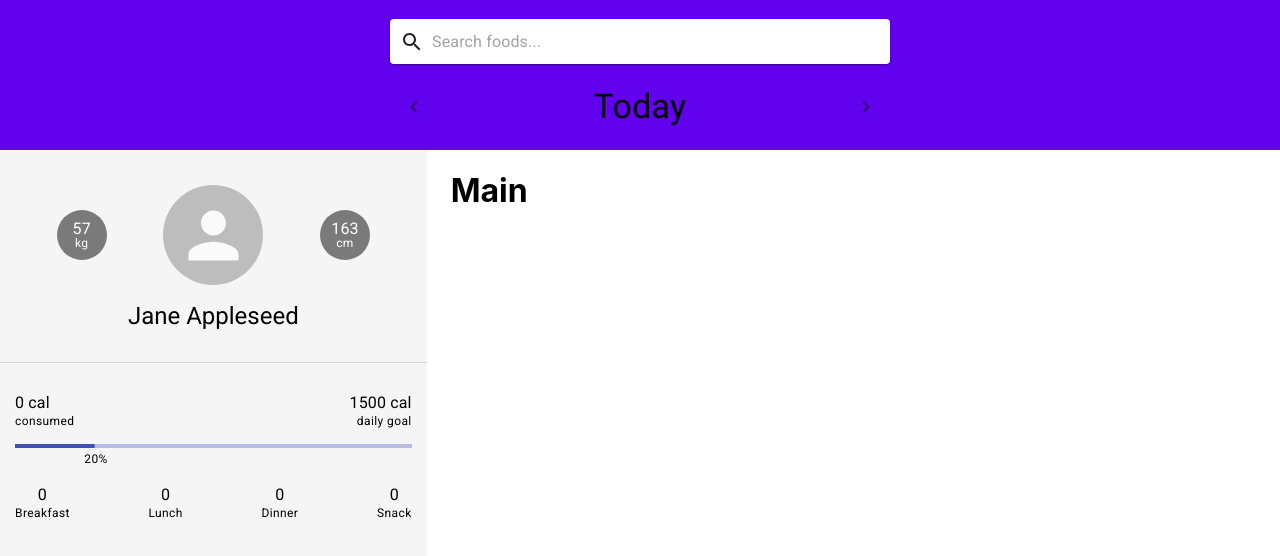
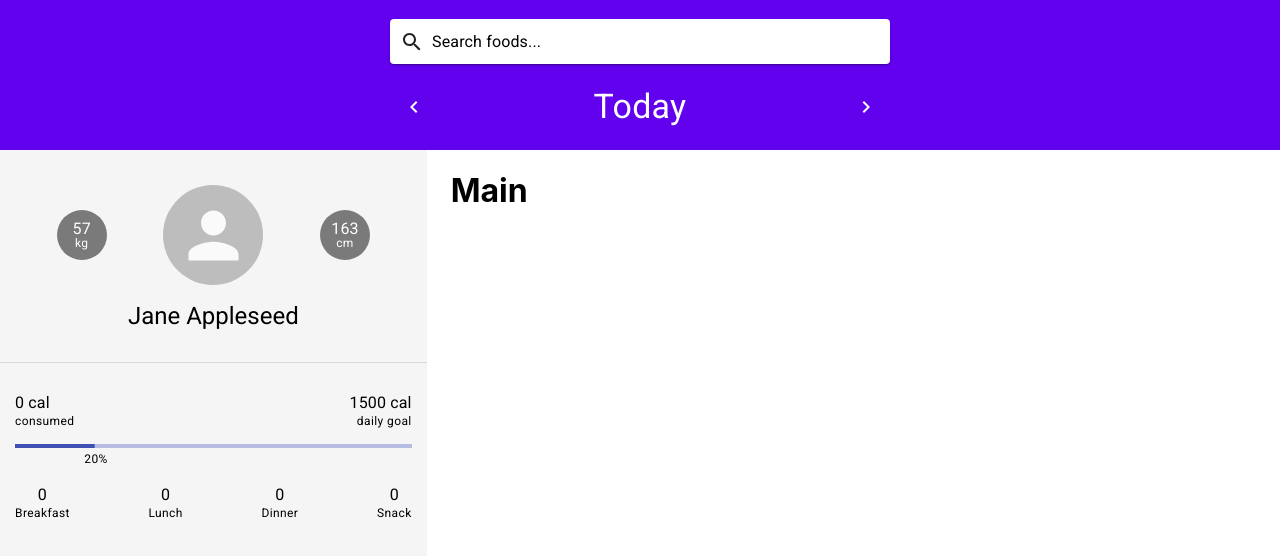
Before and after one commit to livelifedev/food-nutri-v2, a React (Create React App) app: page / in a window 1280 px wide. Shown: the top 556 px of the page. Built offline with nearby package versions, Linux system fonts and the light colour scheme.

Commit message:
styled placeholder text

```diff
--- a/src/components/Header.jsx
+++ b/src/components/Header.jsx
@@ -29,6 +29,15 @@ const useStyles = makeStyles({
   icon: {
     marginLeft: '10px',
   },
+  colorPrimary: {
+    color: '#FFFFFF',
+  },
+  input: {
+    '&::placeholder': {
+      color: '#000000',
+      opacity: '1',
+    },
+  },
 });
 
 const Header = ({
@@ -59,20 +68,20 @@ const Header = ({
       <Paper>
         <InputBase
           className={classes.search}
+          classes={{ input: classes.input }}
           placeholder="Search foods..."
           startAdornment={(
             <InputAdornment position="start" className={classes.icon}>
               <SearchIcon />
             </InputAdornment>
-        )}
-          color="primary"
+          )}
           fullWidth
         />
       </Paper>
       <Box className={classes.nav}>
-        <IconButton onClick={cycleBack}><NavigateBeforeIcon /></IconButton>
-        <Typography align="center" variant="h4" component="h2">{dateText}</Typography>
-        <IconButton onClick={cycleForward}><NavigateNextIcon /></IconButton>
+        <IconButton onClick={cycleBack}><NavigateBeforeIcon className={classes.colorPrimary} /></IconButton>
+        <Typography align="center" variant="h4" component="h2" className={classes.colorPrimary}>{dateText}</Typography>
+        <IconButton onClick={cycleForward}><NavigateNextIcon className={classes.colorPrimary} /></IconButton>
       </Box>
     </Box>
   );
```
